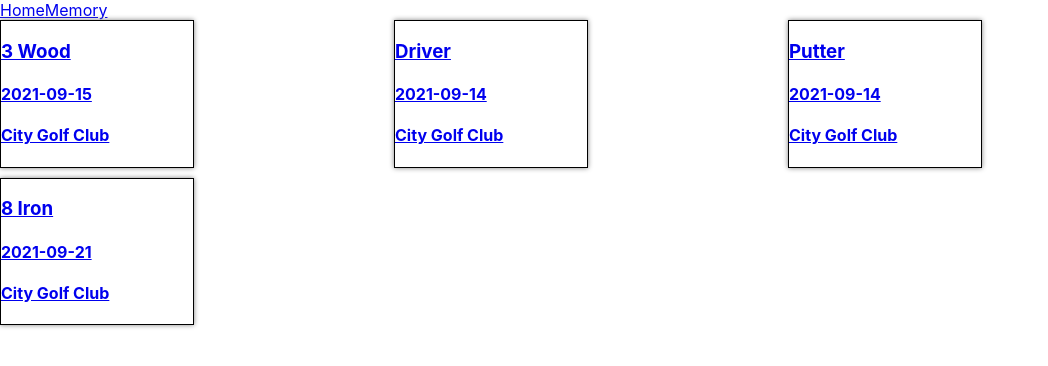
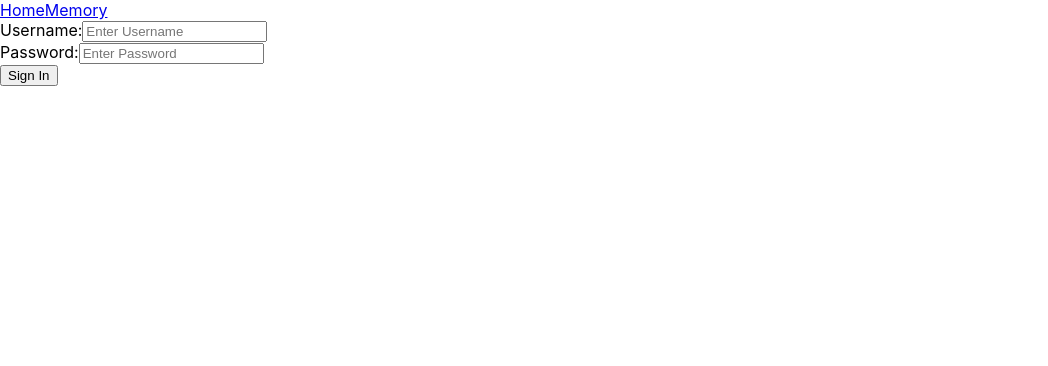
Before and after one commit to Jcat7414/SweetShotWebApp, a React (Create React App) app: page /signin in a window 1280 px wide. Shown: the top 366 px of the page, without its empty margins (0-1048 px from the left). Built offline with nearby package versions, Linux system fonts and the light colour scheme.

Commit message:
Specific memory not loading - undefined ID

```diff
--- a/src/App.js
+++ b/src/App.js
@@ -4,6 +4,7 @@ import "./App.css";
 import Nav from "./components/Nav/Nav";
 import HomePage from "./pages/HomePage";
 import MemoryPage from "./pages/MemoryPage";
+import SignInPage from "./pages/SignInPage";
 
 function App() {
   return (
@@ -12,10 +13,16 @@ function App() {
         <Nav />
 
         <Switch>
-          <Route path="/memory">
-            <MemoryPage />
+          <Route path="/memory/:id" component={ MemoryPage }>
+
           </Route>
-          <Route path="/">
+          <Route path="/memory" exact>
+            <HomePage />
+          </Route>
+          <Route path="/signin">
+            <SignInPage />
+          </Route>
+          <Route path="/" exact>
             <HomePage />
           </Route>
         </Switch>
--- a/src/components/MemoryCard/MemoryCard.jsx
+++ b/src/components/MemoryCard/MemoryCard.jsx
@@ -6,7 +6,7 @@ function MemoryCard(props) {
     const { memoryData } = props;
     return (
         <div className="memory-card">
-            <Link to="/memory">
+            <Link to={`/memory/${memoryData.id}/`}>
                 <h3>{memoryData.club}</h3>
                 <h4>{memoryData.date_created}</h4>
                 <h4>{memoryData.course}</h4>
--- /dev/null
+++ b/src/components/SignInForm/SignInForm.jsx
@@ -0,0 +1,65 @@
+import React, { useState } from "react";
+
+function SignInForm() {
+    const [credentials, setCredentials] = useState ({
+        username: "",
+        password: "",
+    });
+
+    const handleChange = (e) => {
+        const { id, value } = e.target;
+        setCredentials((prevCredentials) => ({
+            ...prevCredentials,
+            [id]: value,
+        }));
+    };
+
+    const postData = async() => {
+        const response = await fetch(
+            `${process.env.REACT_APP_API_URL}api-token-auth/`,
+            {
+                method: "post",
+                headers: {
+                    "Content-Type": "application/json",
+                },
+                body: JSON.stringify(credentials),
+            }
+        );
+        return response.json();
+    };
+
+    const handleSubmit = (e) => {
+        e.preventDefault();
+        if (credentials.username && credentials.password) {
+            postData().then((response) => {
+                console.log(response.json());
+            });
+        }
+    };
+
+    return (
+        <form>
+            <div>
+                <label htmlFor="username">Username:</label>
+                <input
+                    type="text"
+                    id="username"
+                    placeholder="Enter Username"
+                    onChange={handleChange}
+                />
+            </div>
+            <div>
+                <label htmlFor="password">Password:</label>
+                <input
+                    type="password"
+                    id="password"
+                    placeholder="Enter Password"
+                    onChange={handleChange}
+                />
+            </div>
+            <button type="submit" onClick={handleSubmit}>Sign In</button>
+        </form>
+    );
+}
+
+export default SignInForm;
--- a/src/pages/HomePage.jsx
+++ b/src/pages/HomePage.jsx
@@ -1,11 +1,27 @@
-import React from "react";
-import { allMemories } from "../data";
+import React, { useState, useEffect } from "react";
 import MemoryCard from "../components/MemoryCard/MemoryCard";
 
 function HomePage() {
+    const [memoryList, setMemoryList] = useState([]);
+
+    useEffect(() => {
+        fetch(`${process.env.REACT_APP_API_URL}memory/`, {
+            headers: {
+                "Content-Type": "application/json",
+                "Accept": "application/json"
+            },
+        })
+        .then((results) => {
+            return results.json();
+        })
+        .then((data) => {
+            setMemoryList(data);
+        });
+    }, []);
+
     return (
         <div id="memory-list">
-            {allMemories.map((memoryData, key) => {
+            {memoryList.map((memoryData, key) => {
                 return <MemoryCard key={key} memoryData={memoryData} />;
             })}
         </div>
--- a/src/pages/MemoryPage.jsx
+++ b/src/pages/MemoryPage.jsx
@@ -1,15 +1,35 @@
-import React  from "react";
-import { oneMemory } from "../data";
+import React, { useState, useEffect }  from "react";
+import { useParams } from "react-router-dom";
 
 function MemoryPage() {
+    const [memoryData, setMemoryData] = useState([]);
+    const id = useParams;
+    console.log(id)
+    console.log(memoryData)
+
+    useEffect(() => {
+        fetch(`${process.env.REACT_APP_API_URL}memory/${id}/`, {
+        headers: {
+            "Content-Type": "application/json",
+        },
+        })
+        .then((results) => {
+            return results.json();
+        })
+        .then((data) => {
+            setMemoryData(data);
+        });
+    }, [id]);
+
     return (
         <div>
-            <h2>{oneMemory.club}</h2>
-            <h3>Memory captured on {oneMemory.date_created}</h3>
-            <h3>{`Status: ${oneMemory.is_current}`}</h3>
-            <h3>Course: {oneMemory.course}</h3>
-            <h3>Weather: {oneMemory.weather}</h3>
-            <p>{oneMemory.memory_details}</p>
+            <h2>Club:</h2>
+            <p>{ memoryData.club }</p>
+            <h3>Memory occured on { memoryData.shot_date }</h3>
+            <h3>{`Status: ${ memoryData.is_current }`}</h3>
+            <h3>Course: { memoryData.course }</h3>
+            <h3>Weather: { memoryData.weather }</h3>
+            <p>{ memoryData.memory_details }</p>
         </div>
     );
 }
--- /dev/null
+++ b/src/pages/SignInPage.jsx
@@ -0,0 +1,8 @@
+import React  from "react";
+import SignInForm from "../components/SignInForm/SignInForm";
+
+function SignInPage() {
+    return <SignInForm />;
+}
+
+export default SignInPage;
```
Also changed, not shown: 1 other file (tests, documents, lock files or other folders).
